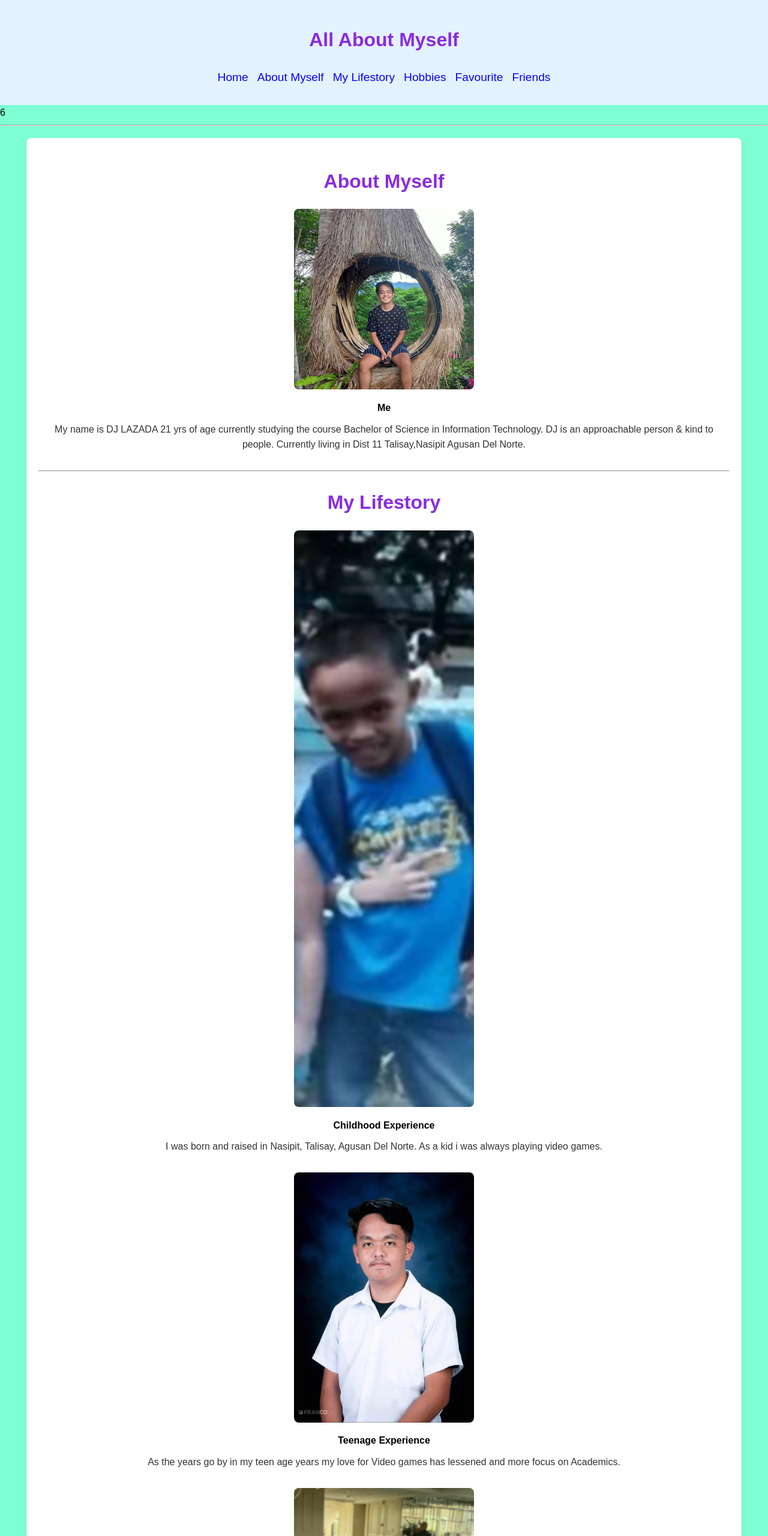
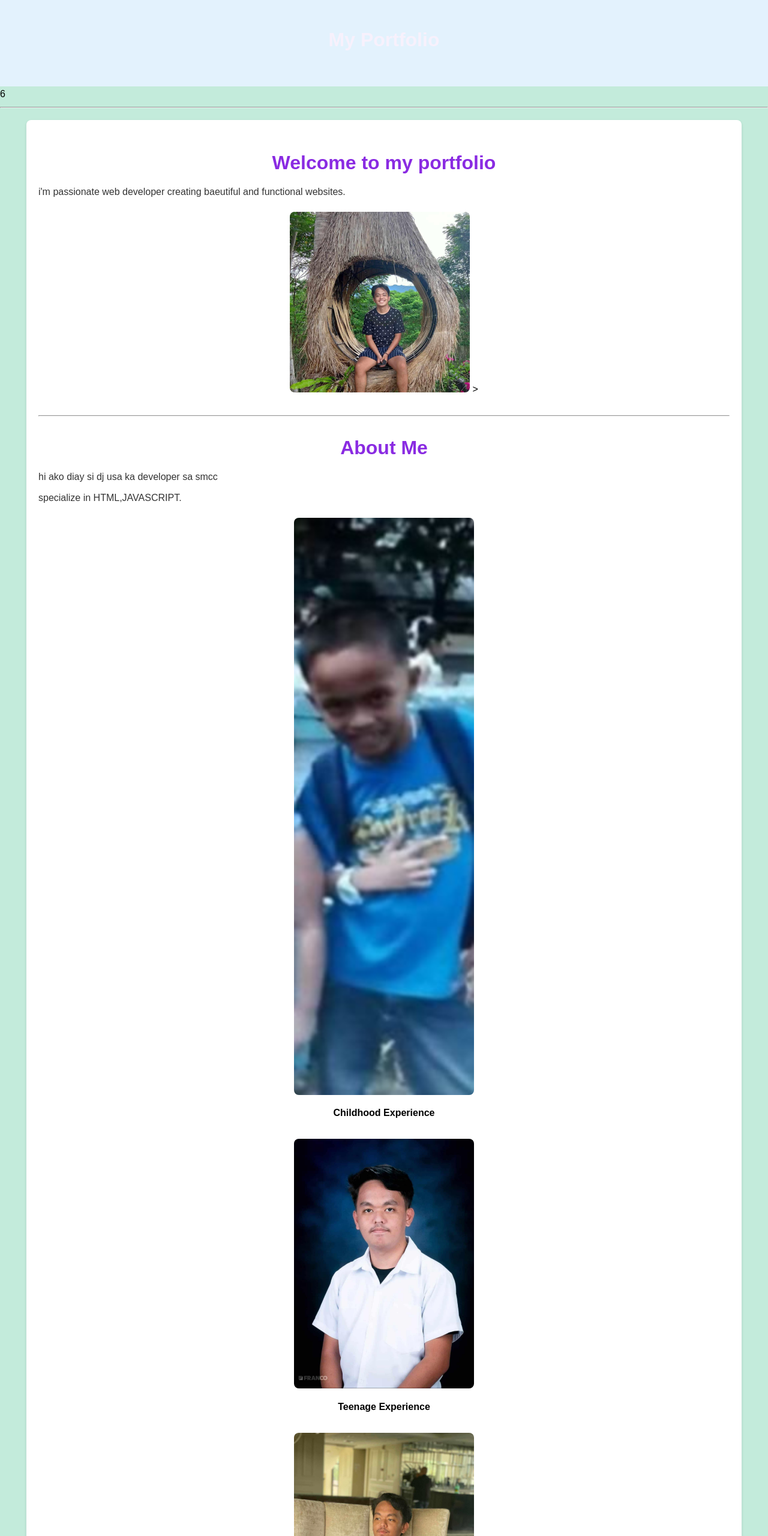
Before and after one commit to bawlng2/DJ-LAZADA, a plain HTML site: page index.HTML in a window 1280 px wide. Shown: the top 2560 px of the page at 60% size. Drawn offline with Linux system fonts and the light colour scheme.

Commit message:
Update index.HTML

```diff
--- a/index.HTML
+++ b/index.HTML
@@ -6,17 +6,12 @@
     <title>All About Myself</title>
     <link rel="stylesheet" href="style.css">
 </head>
-<body style="background-color:aquamarine;">
+<body style="background-color:rgb(195, 235, 219);">
     <header id="top">
-        <h1 style="text-align: center; color:blueviolet;"> All About Myself</h1>
+        <h1 style="text-align: center; color:rgb(247, 241, 252);">My Portfolio</h1>
         <nav>
             <ul>
-                <li><a href="index.html">Home</a></li>
-                <li><a href="#about">About Myself</a></li>
-                <li><a href="#life">My Lifestory</a></li>
-                <li><a href="#hobbies">Hobbies</a></li>
-                <li><a href="#fave">Favourite</a></li>
-                <li><a href="#friends">Friends</a></li>
+
             </ul>
         </nav>
     </header>
@@ -25,15 +20,14 @@
     <main>
         <article id="about">
             <section id="about_myself">
-                <h2>About Myself</h2>
-                <p>
+                <h2 style="text-align: center;"> Welcome to my portfolio </h2>
+                <p>i'm passionate web developer creating baeutiful and functional websites.
 
                 </p>
                 <figure>
                     <img src="me.jpg" alt="myself" height="250">
-                    <figcaption style="font-weight: bold;">Me</figcaption>
-                    <p>My name is DJ LAZADA 21 yrs of age currently studying the course Bachelor of Science in Information Technology. DJ is an approachable person & kind to people. Currently living in Dist 11 Talisay,Nasipit Agusan Del Norte.</p>
-
+                    >
+                    <p>
 
                 </figure>
             </section>
@@ -43,19 +37,20 @@
 
         <article id="life">
             <section>
-                <h2>My Lifestory</h2>
+                <h2 style="text-align: center;"> About Me </h2>
+                <P>hi ako diay si dj usa ka developer sa smcc</P>
+                <p>specialize in HTML,JAVASCRIPT.</p>
                 <figure>
-                    <img src="child.jpg" alt="childhood" height="250">
+                    <img src="child.jpg" alt="" height="250">
                     <figcaption style="font-weight: bold;">Childhood Experience</figcaption>
-                    <p> I was born and raised in Nasipit, Talisay, Agusan Del Norte. As a kid i was always playing video games.</p>
-                </figure>
+                    <p>
             </section>
 
             <section>
                 <figure>
                     <img src="teen.jpg" alt="teenage" height="250">
                     <figcaption style="font-weight: bold;">Teenage Experience</figcaption>
-                    <p>As the years go by in my teen age years my love for Video games has lessened and more focus on Academics.</p>
+                    <p>
                 </figure>
             </section>
 
@@ -63,8 +58,7 @@
                 <figure>
                     <img src="adult.jpg" alt="adult" height="250">
                     <figcaption style="font-weight: bold;">Adult Experience</figcaption>
-                    <p>Becoming a young adult is a bit challenging and slowly facing the real world.</p>
-                </figure>
+                    <p>
             </section>
         </article>
 
@@ -76,14 +70,14 @@
                 <figure>
                     <img src="indoor.jpg" alt="indoor" height="250">
                     <figcaption style="font-weight: bold;">Indoor Hobbies</figcaption>
-                    <p>Reading is my favorite passing time.</p>
+                    <p></p>
                 </figure>
                 </section>
             <section>
                 <figure>
                     <img src="exercise.jpg" alt="outdoor" height="250">
                     <figcaption style="font-weight: bold;">Outdoor Hobbies</figcaption>
-                    <p>It keeps me energetic and having exercise</p>
+                    <p></p>
                 </figure>
             </section>
 
@@ -97,8 +91,7 @@
                 <figure>
                     <img src="parent.jpg" alt="parent" height="250">
                     <figcaption style="font-weight: bold;">My Parents</figcaption>
-                    <p>This are my parents, the ones i admire the people i wan't to payback after i finish my studies, for the sacrifices that they gave for my education. </p>
-                </figure>
+                    <p>
             </section>
             <section>
                 <figure>
```
